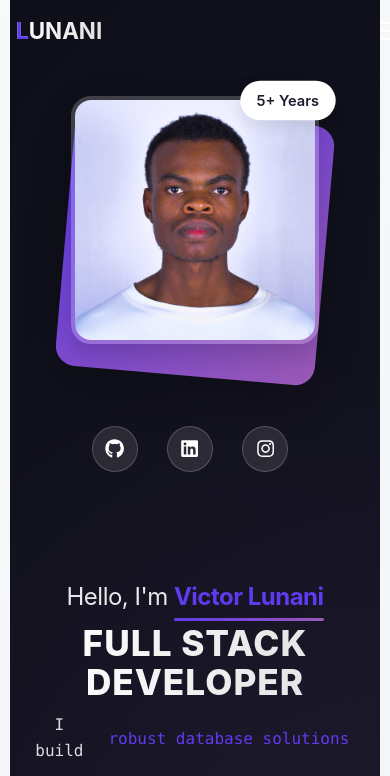
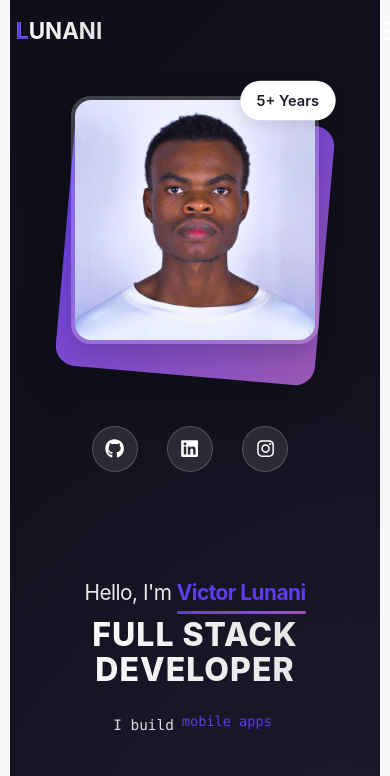
Before and after one commit to lunani254/portfolio, a React (Create React App) app: page / in a window 390 px wide. Shown: the top 776 px of the page. Built offline with nearby package versions, Linux system fonts and the light colour scheme; no server answers.

Commit message:
Description typing effect fixed.

```diff
--- a/package.json
+++ b/package.json
@@ -15,7 +15,7 @@
     "react": "^18.3.1",
     "react-dom": "^18.3.1",
     "react-icons": "^5.2.1",
-    "react-scripts": "5.0.1",
+    "react-scripts": "^5.0.1",
     "react-scroll": "^1.9.0",
     "web-vitals": "^2.1.4"
   },
--- a/src/Description.css
+++ b/src/Description.css
@@ -95,12 +95,13 @@
   line-height: 1.1;
 }
 
+/* Typing Animation - Smooth Typewriter Effect */
 .typing-text {
   font-family: "SF Mono", "Consolas", monospace;
   font-size: 1.4rem;
   margin-bottom: 2rem;
   color: rgba(255, 255, 255, 0.85);
-  height: 2rem;
+  min-height: 2.5rem;
   display: flex;
   align-items: center;
   gap: 0.5rem;
@@ -110,62 +111,485 @@
   position: relative;
   display: inline-block;
   color: #5e3bee;
-  border-right: 2px solid #5e3bee;
-  padding-right: 5px;
-  min-width: 280px;
-  height: 100%;
-  animation: typing 8s steps(30) infinite, blink-caret 0.75s step-end infinite;
-  overflow: hidden;
-  white-space: nowrap;
+  font-weight: 500;
 }
 
 .typing-words::before {
-  content: "responsive web applications";
-  animation: words 8s infinite;
+  content: "";
+  animation: typing 20s infinite, blink 0.75s step-end infinite;
+  display: inline-block;
+  overflow: hidden;
+  white-space: nowrap;
+  border-right: 3px solid #5e3bee;
+  padding-right: 5px;
 }
 
-@keyframes words {
+/* Typing animation with realistic character-by-character effect */
+@keyframes typing {
 
+  /* First phrase - "responsive web applications" */
   0%,
-  25% {
+  2% {
+    content: "";
+  }
+
+  2.5% {
+    content: "r";
+  }
+
+  3% {
+    content: "re";
+  }
+
+  3.5% {
+    content: "res";
+  }
+
+  4% {
+    content: "resp";
+  }
+
+  4.5% {
+    content: "respo";
+  }
+
+  5% {
+    content: "respon";
+  }
+
+  5.5% {
+    content: "respons";
+  }
+
+  6% {
+    content: "responsi";
+  }
+
+  6.5% {
+    content: "responsiv";
+  }
+
+  7% {
+    content: "responsive";
+  }
+
+  7.5% {
+    content: "responsive ";
+  }
+
+  8% {
+    content: "responsive w";
+  }
+
+  8.5% {
+    content: "responsive we";
+  }
+
+  9% {
+    content: "responsive web";
+  }
+
+  9.5% {
+    content: "responsive web ";
+  }
+
+  10% {
+    content: "responsive web a";
+  }
+
+  10.5% {
+    content: "responsive web ap";
+  }
+
+  11% {
+    content: "responsive web app";
+  }
+
+  11.5% {
+    content: "responsive web appl";
+  }
+
+  12% {
+    content: "responsive web appli";
+  }
+
+  12.5% {
+    content: "responsive web applic";
+  }
+
+  13% {
+    content: "responsive web applica";
+  }
+
+  13.5% {
+    content: "responsive web applicat";
+  }
+
+  14% {
+    content: "responsive web applicati";
+  }
+
+  14.5% {
+    content: "responsive web applicatio";
+  }
+
+  15% {
+    content: "responsive web application";
+  }
+
+  15.5%,
+  23% {
     content: "responsive web applications";
   }
 
-  30%,
-  55% {
+  /* Second phrase - "mobile apps for iOS & Android" */
+  24%,
+  25% {
+    content: "";
+  }
+
+  25.5% {
+    content: "m";
+  }
+
+  26% {
+    content: "mo";
+  }
+
+  26.5% {
+    content: "mob";
+  }
+
+  27% {
+    content: "mobi";
+  }
+
+  27.5% {
+    content: "mobil";
+  }
+
+  28% {
+    content: "mobile";
+  }
+
+  28.5% {
+    content: "mobile ";
+  }
+
+  29% {
+    content: "mobile a";
+  }
+
+  29.5% {
+    content: "mobile ap";
+  }
+
+  30% {
+    content: "mobile app";
+  }
+
+  30.5% {
+    content: "mobile apps";
+  }
+
+  31% {
+    content: "mobile apps ";
+  }
+
+  31.5% {
+    content: "mobile apps f";
+  }
+
+  32% {
+    content: "mobile apps fo";
+  }
+
+  32.5% {
+    content: "mobile apps for";
+  }
+
+  33% {
+    content: "mobile apps for ";
+  }
+
+  33.5% {
+    content: "mobile apps for i";
+  }
+
+  34% {
+    content: "mobile apps for iO";
+  }
+
+  34.5% {
+    content: "mobile apps for iOS";
+  }
+
+  35% {
+    content: "mobile apps for iOS ";
+  }
+
+  35.5% {
+    content: "mobile apps for iOS &";
+  }
+
+  36% {
+    content: "mobile apps for iOS & ";
+  }
+
+  36.5% {
+    content: "mobile apps for iOS & A";
+  }
+
+  37% {
+    content: "mobile apps for iOS & An";
+  }
+
+  37.5% {
+    content: "mobile apps for iOS & And";
+  }
+
+  38% {
+    content: "mobile apps for iOS & Andr";
+  }
+
+  38.5% {
+    content: "mobile apps for iOS & Andro";
+  }
+
+  39% {
+    content: "mobile apps for iOS & Androi";
+  }
+
+  39.5%,
+  48% {
     content: "mobile apps for iOS & Android";
   }
 
-  60%,
-  85% {
+  /* Third phrase - "robust database solutions" */
+  49%,
+  50% {
+    content: "";
+  }
+
+  50.5% {
+    content: "r";
+  }
+
+  51% {
+    content: "ro";
+  }
+
+  51.5% {
+    content: "rob";
+  }
+
+  52% {
+    content: "robu";
+  }
+
+  52.5% {
+    content: "robus";
+  }
+
+  53% {
+    content: "robust";
+  }
+
+  53.5% {
+    content: "robust ";
+  }
+
+  54% {
+    content: "robust d";
+  }
+
+  54.5% {
+    content: "robust da";
+  }
+
+  55% {
+    content: "robust dat";
+  }
+
+  55.5% {
+    content: "robust data";
+  }
+
+  56% {
+    content: "robust datab";
+  }
+
+  56.5% {
+    content: "robust databa";
+  }
+
+  57% {
+    content: "robust databas";
+  }
+
+  57.5% {
+    content: "robust database";
+  }
+
+  58% {
+    content: "robust database ";
+  }
+
+  58.5% {
+    content: "robust database s";
+  }
+
+  59% {
+    content: "robust database so";
+  }
+
+  59.5% {
+    content: "robust database sol";
+  }
+
+  60% {
+    content: "robust database solu";
+  }
+
+  60.5% {
+    content: "robust database solut";
+  }
+
+  61% {
+    content: "robust database soluti";
+  }
+
+  61.5% {
+    content: "robust database solutio";
+  }
+
+  62% {
+    content: "robust database solution";
+  }
+
+  62.5%,
+  73% {
     content: "robust database solutions";
   }
 
-  90%,
+  /* Fourth phrase - "seamless user experiences" */
+  74%,
+  75% {
+    content: "";
+  }
+
+  75.5% {
+    content: "s";
+  }
+
+  76% {
+    content: "se";
+  }
+
+  76.5% {
+    content: "sea";
+  }
+
+  77% {
+    content: "seam";
+  }
+
+  77.5% {
+    content: "seaml";
+  }
+
+  78% {
+    content: "seamle";
+  }
+
+  78.5% {
+    content: "seamles";
+  }
+
+  79% {
+    content: "seamless";
+  }
+
+  79.5% {
+    content: "seamless ";
+  }
+
+  80% {
+    content: "seamless u";
+  }
+
+  80.5% {
+    content: "seamless us";
+  }
+
+  81% {
+    content: "seamless use";
+  }
+
+  81.5% {
+    content: "seamless user";
+  }
+
+  82% {
+    content: "seamless user ";
+  }
+
+  82.5% {
+    content: "seamless user e";
+  }
+
+  83% {
+    content: "seamless user ex";
+  }
+
+  83.5% {
+    content: "seamless user exp";
+  }
+
+  84% {
+    content: "seamless user expe";
+  }
+
+  84.5% {
+    content: "seamless user exper";
+  }
+
+  85% {
+    content: "seamless user experi";
+  }
+
+  85.5% {
+    content: "seamless user experie";
+  }
+
+  86% {
+    content: "seamless user experien";
+  }
+
+  86.5% {
+    content: "seamless user experienc";
+  }
+
+  87% {
+    content: "seamless user experience";
+  }
+
+  87.5%,
   100% {
     content: "seamless user experiences";
   }
 }
 
-@keyframes typing {
-  from {
-    width: 0
-  }
-
-  to {
-    width: 100%
-  }
-}
-
-@keyframes blink-caret {
+/* Cursor blink animation */
+@keyframes blink {
 
   from,
   to {
-    border-color: transparent
+    border-color: transparent;
   }
 
   50% {
-    border-color: #5e3bee
+    border-color: #5e3bee;
   }
 }
 
@@ -457,6 +881,7 @@
   color: #ffffff;
   position: relative;
   display: inline-block;
+  width: 100%;
   padding-bottom: 0.5rem;
 }
 
@@ -567,8 +992,8 @@
     margin-bottom: 3rem;
   }
 
-  .typing-words {
-    margin: 0 auto;
+  .typing-text {
+    justify-content: center;
   }
 }
 
@@ -583,10 +1008,12 @@
 
   .typing-text {
     font-size: 1.2rem;
+    min-height: 2rem;
   }
 
-  .typing-words {
-    min-width: 240px;
+  .typing-words::before {
+    font-size: 1.1rem;
+    border-right-width: 2px;
   }
 
   .skills-container {
@@ -609,11 +1036,13 @@
 
   .typing-text {
     font-size: 1rem;
-    height: 1.5rem;
+    min-height: 1.8rem;
   }
 
-  .typing-words {
-    min-width: 200px;
+  .typing-words::before {
+    font-size: 0.95rem;
+    border-right-width: 2px;
+    padding-right: 3px;
   }
 
   .profile-background {
@@ -640,3 +1069,22 @@
     width: 100%;
   }
 }
+
+@media (max-width: 400px) {
+  .typing-text {
+    font-size: 0.9rem;
+    min-height: 1.5rem;
+  }
+
+  .typing-words::before {
+    font-size: 0.85rem;
+  }
+
+  .hero-greeting {
+    font-size: 1.3rem;
+  }
+
+  .hero-title {
+    font-size: 2rem;
+  }
+}
```
Also changed, not shown: 1 other file (tests, documents, lock files or other folders).
